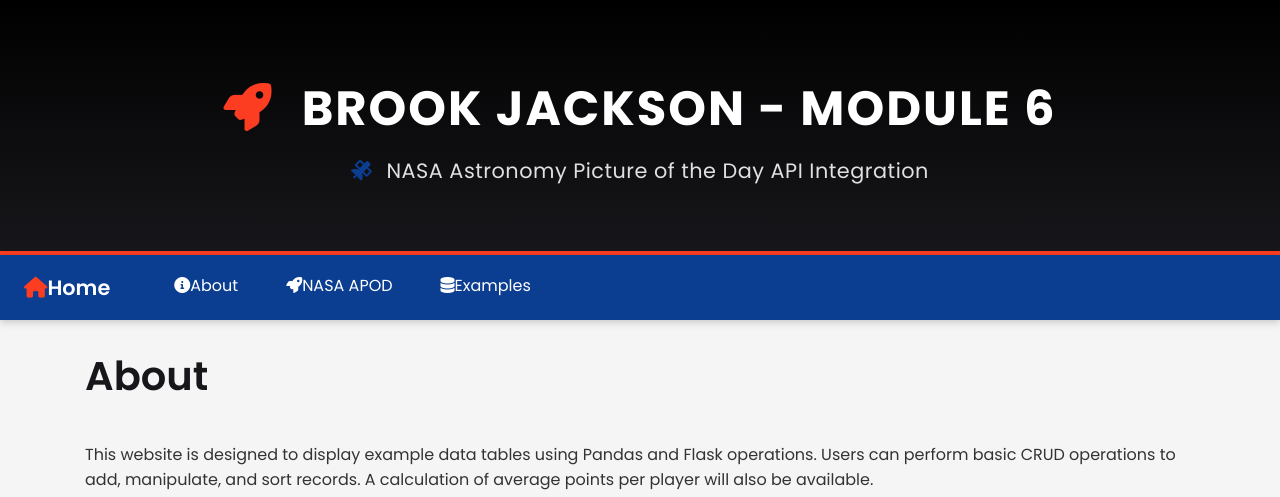
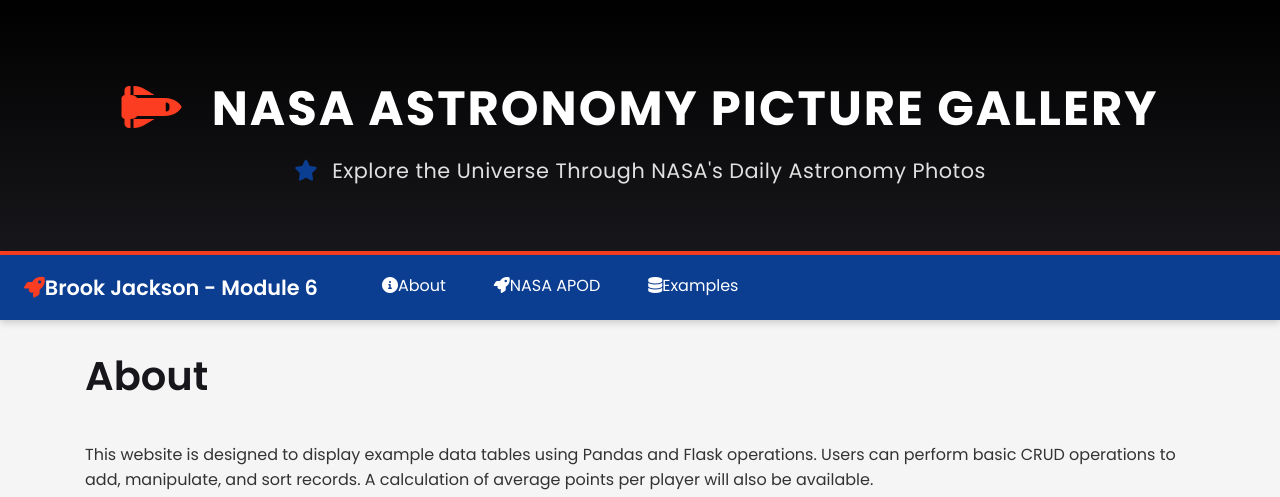
Before and after one commit to brookjackson1/jacksondup6, a Flask app: page /about in a window 1280 px wide. Shown: the top 497 px of the page. Run offline with Flask 3, Linux system fonts and the light colour scheme; some libraries are stand-ins or nearby versions.

Commit message:
Update site branding and navigation text
- Change navbar brand from "Home" to "Brook Jackson - Module 6"
- Update header to "NASA Astronomy Picture Gallery"
- Add subtitle "Explore the Universe Through NASA's Daily Astronomy Photos"
- Make header more descriptive and NASA photo-focused
- Update icons for better visual representation

🤖 Generated with [Claude Code](https://claude.com/claude-code)

Co-Authored-By: Claude <noreply@anthropic.com>

```diff
--- a/app/templates/base.html
+++ b/app/templates/base.html
@@ -420,15 +420,15 @@
     <!-- Site Header -->
     <header class="site-header">
         <div class="container">
-            <h1><i class="fas fa-rocket"></i> Brook Jackson - Module 6</h1>
-            <p class="subtitle"><i class="fas fa-satellite"></i> NASA Astronomy Picture of the Day API Integration</p>
+            <h1><i class="fas fa-space-shuttle"></i> NASA Astronomy Picture Gallery</h1>
+            <p class="subtitle"><i class="fas fa-star"></i> Explore the Universe Through NASA's Daily Astronomy Photos</p>
         </div>
     </header>
 
     <!-- Navigation Bar -->
     <nav class="navbar navbar-expand-lg navbar-gcsu">
         <a class="navbar-brand" href="{{ url_for('index') }}">
-            <i class="fas fa-home me-2"></i>Home
+            <i class="fas fa-rocket me-2"></i>Brook Jackson - Module 6
         </a>
         <button class="navbar-toggler" type="button" data-toggle="collapse" data-target="#navbarNav" aria-controls="navbarNav" aria-expanded="false" aria-label="Toggle navigation">
             <span class="navbar-toggler-icon"></span>
```
